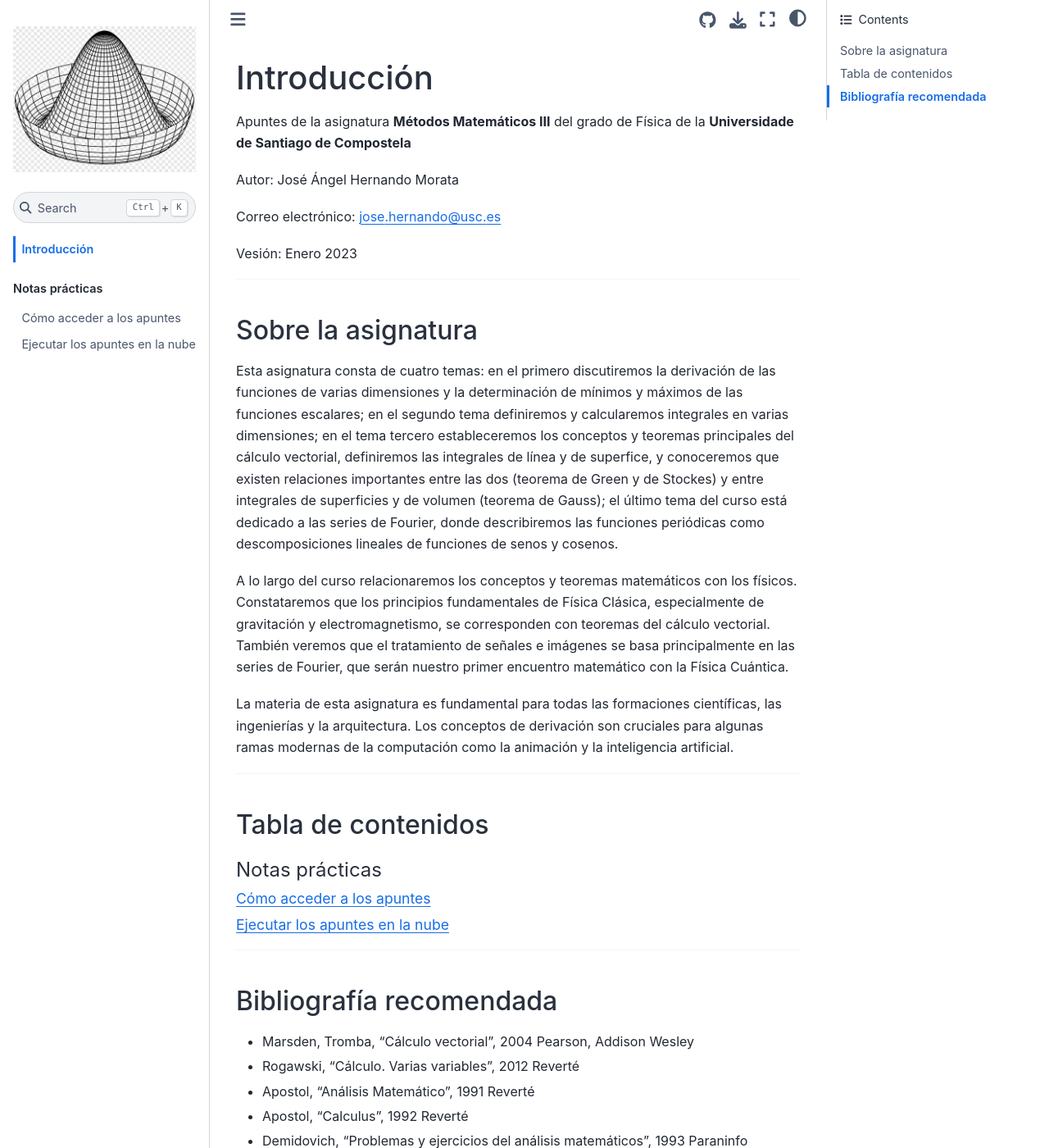
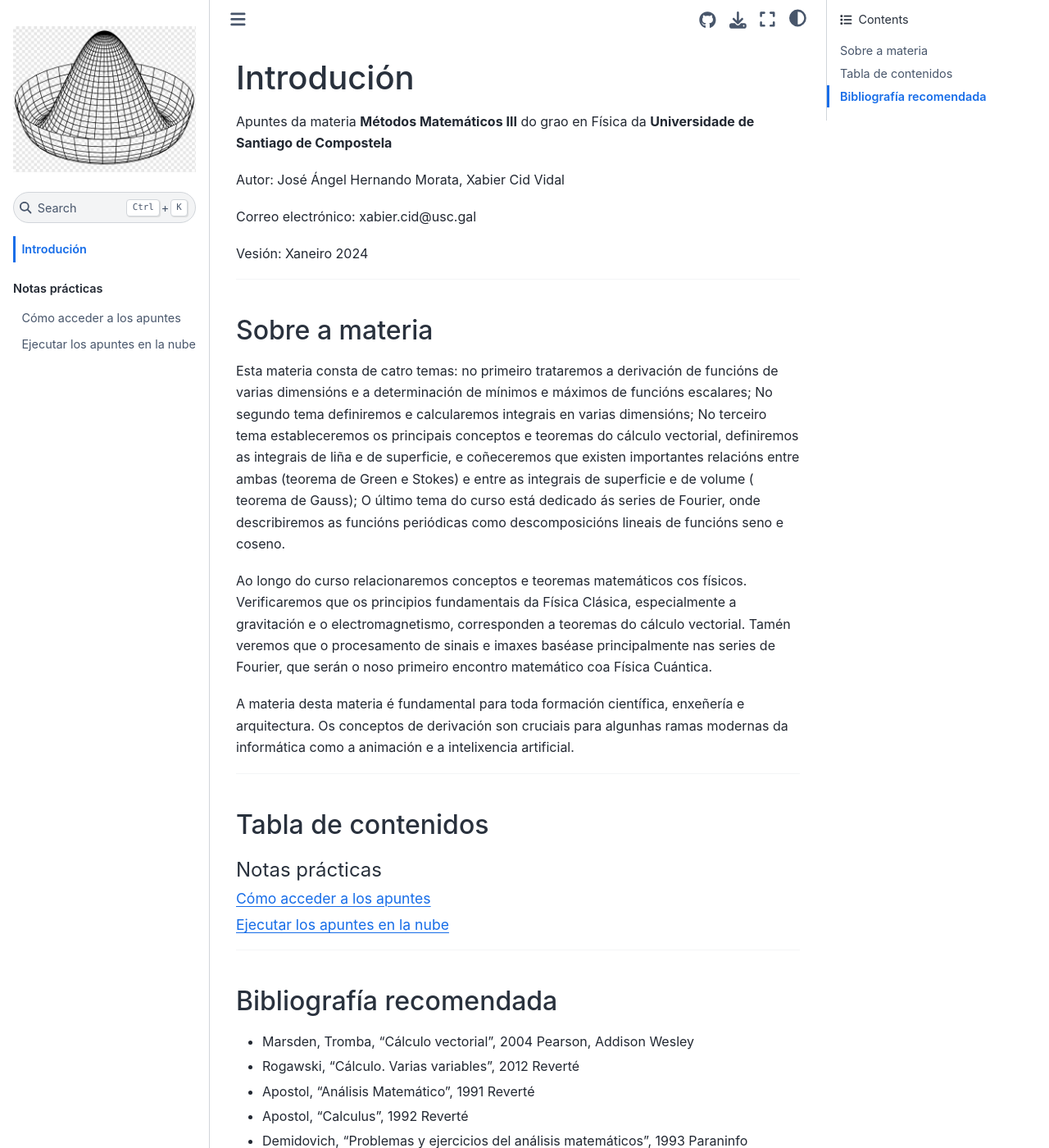
Before and after one commit to xabiercidvidal/USC-MMIII, a Jupyter Book: the page built from intro.md, in a window 1280 px wide and 1400 px high. Shown: the whole window at 82% size. Built offline with Jupyter Book 1.0.4 settings and Sphinx 7.4.7 and the Sphinx Book theme 1.1.4, drawn with Linux system fonts in a browser that asks for light colours; pages that are not in the unit, such as notebooks, are missing from menus.

Commit message:
Update intro.md

```diff
--- a/intro.md
+++ b/intro.md
@@ -1,22 +1,22 @@
-# Introducción
+# Introdución
 
-Apuntes de la asignatura **Métodos Matemáticos III** del grado de Física de la **Universidade de Santiago de Compostela**
+Apuntes da materia **Métodos Matemáticos III** do grao en Física da **Universidade de Santiago de Compostela**
 
-Autor: José Ángel Hernando Morata
+Autor: José Ángel Hernando Morata, Xabier Cid Vidal
 
-Correo electrónico: jose.hernando@usc.es
+Correo electrónico: xabier.cid@usc.gal
 
-Vesión: Enero 2023
+Vesión: Xaneiro 2024
 
 -----
 
-## Sobre la asignatura
+## Sobre a materia
 
-Esta asignatura consta de cuatro temas: en el primero discutiremos la derivación de las funciones de varias dimensiones y la determinación de mínimos y máximos de las funciones escalares; en el segundo tema definiremos y calcularemos integrales en varias dimensiones; en el tema tercero estableceremos los conceptos y teoremas principales del cálculo vectorial, definiremos las integrales de línea y de superfice, y conoceremos que existen relaciones importantes entre las dos (teorema de Green y de Stockes) y entre integrales de superficies y de volumen (teorema de Gauss); el último tema del curso está dedicado a las series de Fourier, donde describiremos las funciones periódicas como descomposiciones lineales de funciones de senos y cosenos.
+Esta materia consta de catro temas: no primeiro trataremos a derivación de funcións de varias dimensións e a determinación de mínimos e máximos de funcións escalares; No segundo tema definiremos e calcularemos integrais en varias dimensións; No terceiro tema estableceremos os principais conceptos e teoremas do cálculo vectorial, definiremos as integrais de liña e de superficie, e coñeceremos que existen importantes relacións entre ambas (teorema de Green e Stokes) e entre as integrais de superficie e de volume ( teorema de Gauss); O último tema do curso está dedicado ás series de Fourier, onde describiremos as funcións periódicas como descomposicións lineais de funcións seno e coseno.
 
-A lo largo del curso relacionaremos los conceptos y teoremas matemáticos con los físicos. Constataremos que los principios fundamentales de Física Clásica, especialmente de gravitación y electromagnetismo, se corresponden con teoremas del cálculo vectorial. También veremos que el tratamiento de señales e imágenes se basa principalmente en las series de Fourier, que serán nuestro primer encuentro matemático con la Física Cuántica.
+Ao longo do curso relacionaremos conceptos e teoremas matemáticos cos físicos. Verificaremos que os principios fundamentais da Física Clásica, especialmente a gravitación e o electromagnetismo, corresponden a teoremas do cálculo vectorial. Tamén veremos que o procesamento de sinais e imaxes baséase principalmente nas series de Fourier, que serán o noso primeiro encontro matemático coa Física Cuántica.
 
-La materia de esta asignatura es fundamental para todas las formaciones científicas, las ingenierías y la arquitectura. Los conceptos de derivación son cruciales para algunas ramas modernas de la computación como la animación y la inteligencia artificial.
+A materia desta materia é fundamental para toda formación científica, enxeñería e arquitectura. Os conceptos de derivación son cruciais para algunhas ramas modernas da informática como a animación e a intelixencia artificial.
 
 -------
 
```
